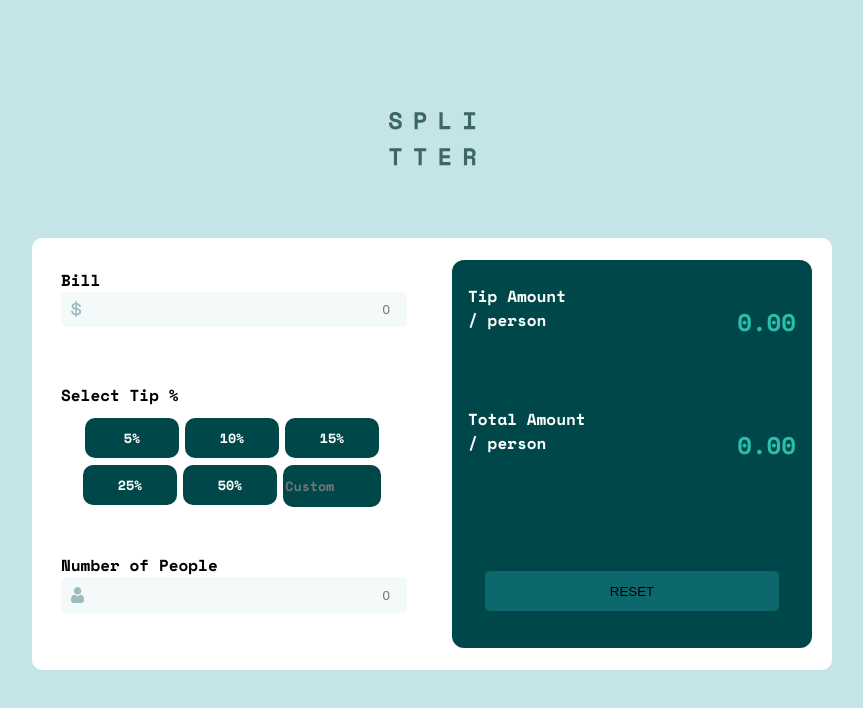
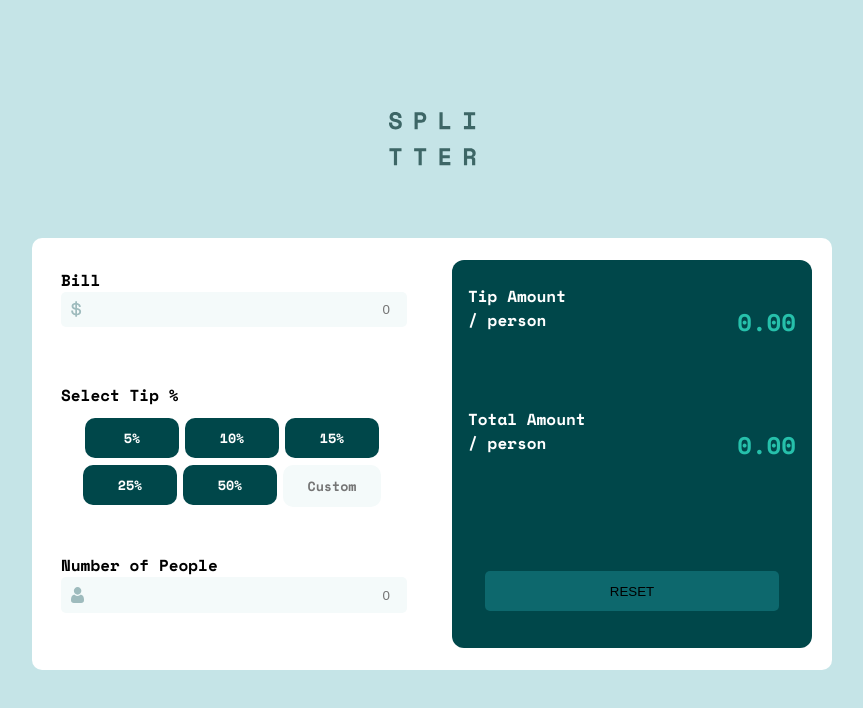
Before and after one commit to AHochworter/tip-calculator, a React (Vite) app: page / in a window 1280 px wide. Shown: the top 708 px of the page, without its empty margins (208-1071 px from the left). Built offline with nearby package versions, Linux system fonts and the light colour scheme.

Commit message:
Style the custom tip button to match comp

```diff
--- a/src/Components/Bill/Bill.css
+++ b/src/Components/Bill/Bill.css
@@ -4,8 +4,7 @@
   align-items: center;
 }
 
-.button,
-.custom-tip {
+.button {
   height: 3em;
   width: 7em;
   background-color: #00474a;
@@ -13,7 +12,7 @@
   border: none;
   border-radius: 10px;
   margin: 0.25em;
-  font-family: 'Space Mono', monospace;
+  font-family: "Space Mono", monospace;
   font-weight: bold;
 }
 
@@ -58,6 +57,19 @@
   margin-bottom: 1.2em;
   width: 95%;
   /* border: solid green 1px; */
+}
+
+.custom-tip {
+  background-color: hsl(189, 41%, 97%);
+  height: 3em;
+  width: 7em;
+  color: hsl(184, 14%, 56%);
+  border: none;
+  border-radius: 10px;
+  margin: 0.25em;
+  font-family: "Space Mono", monospace;
+  font-weight: bold;
+  text-align: center;
 }
 
 .num-of-people-wrapper {
```
